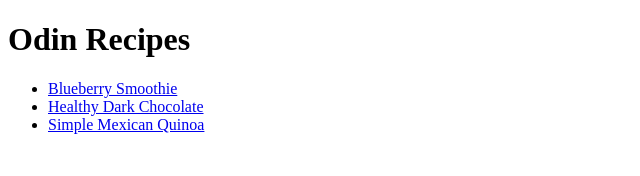
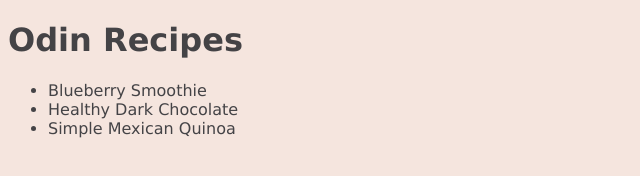
Before and after one commit to vipin2112/odin-recipes, a plain HTML site: page index.html in a window 1280 px wide. Shown: the whole page, without its empty margins (0-640 px from the left). Drawn offline with Linux system fonts and the light colour scheme.

Commit message:
add some styles

```diff
--- a/index.html
+++ b/index.html
@@ -4,16 +4,19 @@
 <head>
     <meta charset="UTF-8">
     <meta name="viewport" content="width=device-width, initial-scale=1.0">
+    <link rel="stylesheet" href="styles.css">
     <title>Odin Recipes</title>
 </head>
 
 <body>
+    <main>
         <h1>Odin Recipes</h1>
         <ul>
             <li><a href="recipes/blueberry-smoothie.html">Blueberry Smoothie</a></li>
             <li><a href="recipes/healthy-dark-chocolate.html">Healthy Dark Chocolate</a></li>
             <li><a href="recipes/one-pan-mexican-quinoa.html">Simple Mexican Quinoa</a></li>
         </ul>
+    </main>
 </body>
 
 </html>
--- /dev/null
+++ b/styles.css
@@ -0,0 +1,12 @@
+body {
+    font-family: 'Verdana', 'Geneva', 'Tahoma', sans-serif;
+    background-color: #f5e5de;
+    color: #444346;
+}
+
+main {}
+
+a {
+    text-decoration: none;
+    color: inherit;
+}
```
Also changed, not shown: recipes/blueberry-smoothie.html (+2 -0 lines), recipes/healthy-dark-chocolate.html (+2 -0 lines), recipes/one-pan-mexican-quinoa.html (+2 -0 lines). Lines whose indentation alone changed are shown as unchanged.
